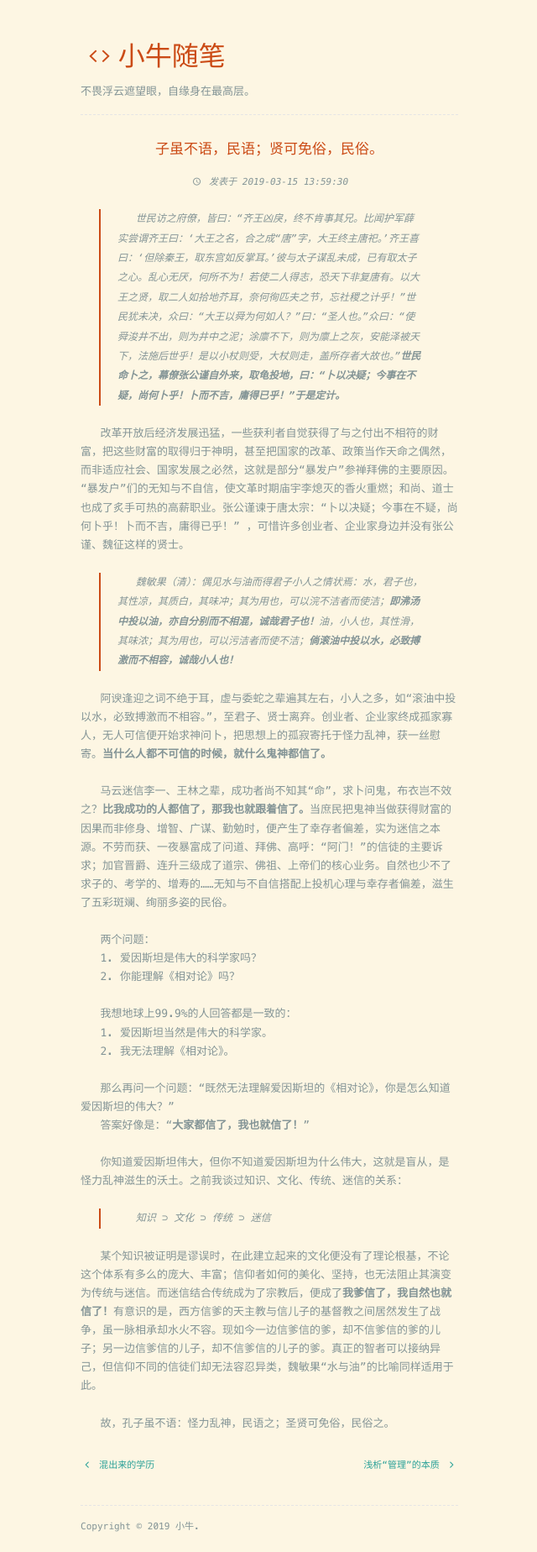
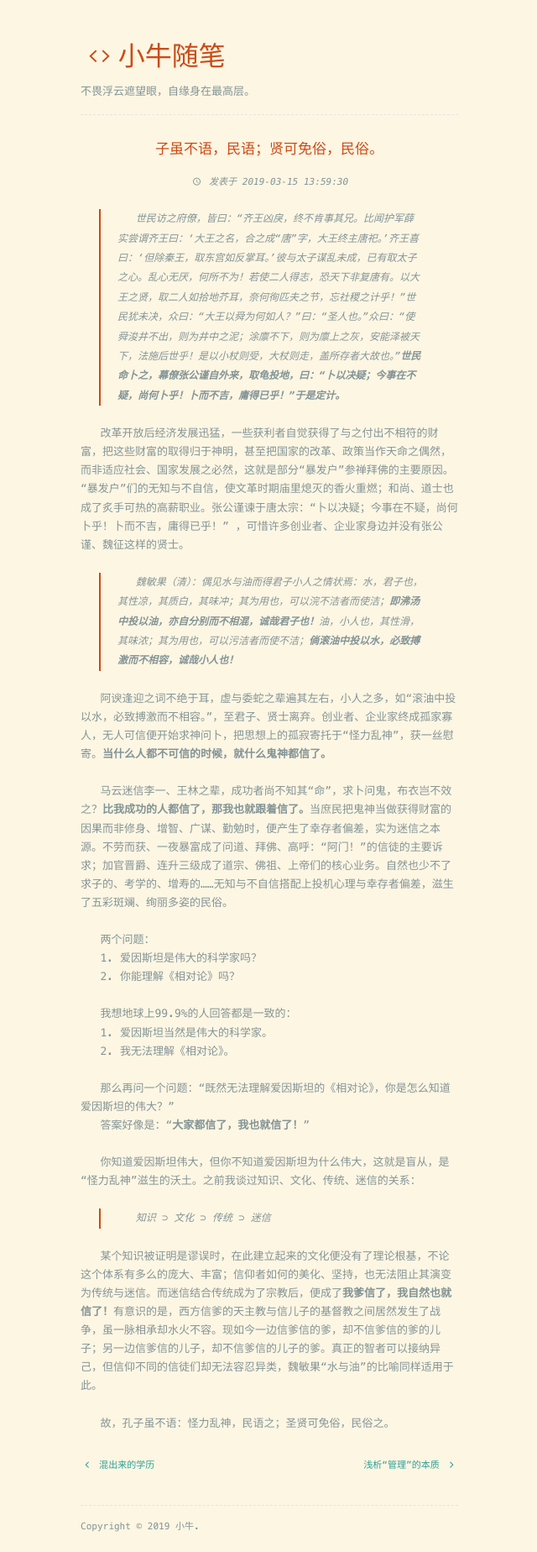
Before and after one commit to mycalf/xiaoniu.me, a Jekyll site: the page built from _posts/2019-03-15-子虽不语，民语；贤可免俗，民俗。.markdown, in a window 1280 px wide. Shown: the whole page at 84% size, without its empty margins (319-959 px from the left). Built offline with Jekyll 4.4.1, drawn with Linux system fonts in a browser that asks for light colours; nearby versions of some CDN libraries.

Commit message:
edit post

```diff
--- a/_posts/2019-03-15-子虽不语，民语；贤可免俗，民俗。.markdown
+++ b/_posts/2019-03-15-子虽不语，民语；贤可免俗，民俗。.markdown
@@ -6,11 +6,11 @@
 ---
 >### &emsp;&emsp;&ensp;世民访之府僚，皆曰：“齐王凶戾，终不肯事其兄。比闻护军薛实尝谓齐王曰：‘大王之名，合之成“唐”字，大王终主唐祀。’齐王喜曰：‘但除秦王，取东宫如反掌耳。’彼与太子谋乱未成，已有取太子之心。乱心无厌，何所不为！若使二人得志，恐天下非复唐有。以大王之贤，取二人如拾地芥耳，奈何徇匹夫之节，忘社稷之计乎！”世民犹未决，众曰：“大王以舜为何如人？”曰：“圣人也。”众曰：“使舜浚井不出，则为井中之泥；涂廪不下，则为廪上之灰，安能泽被天下，法施后世乎！是以小杖则受，大杖则走，盖所存者大故也。”<strong>世民命卜之，幕僚张公谨自外来，取龟投地，曰：“卜以决疑；今事在不疑，尚何卜乎！卜而不吉，庸得已乎！”于是定计。</strong>
 
-&emsp;&emsp;&ensp;改革开放后经济发展迅猛，一些获利者自觉获得了与之付出不相符的财富，把这些财富的取得归于神明，甚至把国家的改革、政策当作天命之偶然，而非适应社会、国家发展之必然，这就是部分“暴发户”参禅拜佛的主要原因。“暴发户”们的无知与不自信，使文革时期庙宇李熄灭的香火重燃；和尚、道士也成了炙手可热的高薪职业。张公谨谏于唐太宗：“卜以决疑；今事在不疑，尚何卜乎！卜而不吉，庸得已乎！” ，可惜许多创业者、企业家身边并没有张公谨、魏征这样的贤士。
+&emsp;&emsp;&ensp;改革开放后经济发展迅猛，一些获利者自觉获得了与之付出不相符的财富，把这些财富的取得归于神明，甚至把国家的改革、政策当作天命之偶然，而非适应社会、国家发展之必然，这就是部分“暴发户”参禅拜佛的主要原因。“暴发户”们的无知与不自信，使文革时期庙里熄灭的香火重燃；和尚、道士也成了炙手可热的高薪职业。张公谨谏于唐太宗：“卜以决疑；今事在不疑，尚何卜乎！卜而不吉，庸得已乎！” ，可惜许多创业者、企业家身边并没有张公谨、魏征这样的贤士。
 
 >### &emsp;&emsp;&ensp;魏敏果（清）：偶见水与油而得君子小人之情状焉：水，君子也，其性凉，其质白，其味冲；其为用也，可以浣不洁者而使洁；<strong>即沸汤中投以油，亦自分别而不相混，诚哉君子也！</strong>油，小人也，其性滑，其味浓；其为用也，可以污洁者而使不洁；<strong>倘滚油中投以水，必致搏激而不相容，诚哉小人也！</strong>
 
-&emsp;&emsp;&ensp;阿谀逢迎之词不绝于耳，虚与委蛇之辈遍其左右，小人之多，如“滚油中投以水，必致搏激而不相容。”，至君子、贤士离弃。创业者、企业家终成孤家寡人，无人可信便开始求神问卜，把思想上的孤寂寄托于怪力乱神，获一丝慰寄。<strong>当什么人都不可信的时候，就什么鬼神都信了。</strong>
+&emsp;&emsp;&ensp;阿谀逢迎之词不绝于耳，虚与委蛇之辈遍其左右，小人之多，如“滚油中投以水，必致搏激而不相容。”，至君子、贤士离弃。创业者、企业家终成孤家寡人，无人可信便开始求神问卜，把思想上的孤寂寄托于“怪力乱神”，获一丝慰寄。<strong>当什么人都不可信的时候，就什么鬼神都信了。</strong>
 
 <br>
 &emsp;&emsp;&ensp;马云迷信李一、王林之辈，成功者尚不知其“命”，求卜问鬼，布衣岂不效之？<strong>比我成功的人都信了，那我也就跟着信了。</strong>当庶民把鬼神当做获得财富的因果而非修身、增智、广谋、勤勉时，便产生了幸存者偏差，实为迷信之本源。不劳而获、一夜暴富成了问道、拜佛、高呼：“阿门！”的信徒的主要诉求；加官晋爵、连升三级成了道宗、佛祖、上帝们的核心业务。自然也少不了求子的、考学的、增寿的……无知与不自信搭配上投机心理与幸存者偏差，滋生了五彩斑斓、绚丽多姿的民俗。
@@ -31,7 +31,7 @@
 
 &emsp;&emsp;&ensp;答案好像是：“<strong>大家都信了，我也就信了！</strong>”
 <br>
-&emsp;&emsp;&ensp;你知道爱因斯坦伟大，但你不知道爱因斯坦为什么伟大，这就是盲从，是怪力乱神滋生的沃土。之前我谈过知识、文化、传统、迷信的关系：
+&emsp;&emsp;&ensp;你知道爱因斯坦伟大，但你不知道爱因斯坦为什么伟大，这就是盲从，是“怪力乱神”滋生的沃土。之前我谈过知识、文化、传统、迷信的关系：
 
 >### &emsp;&emsp;&ensp;知识 ⊃ 文化 ⊃ 传统 ⊃ 迷信
 
```
